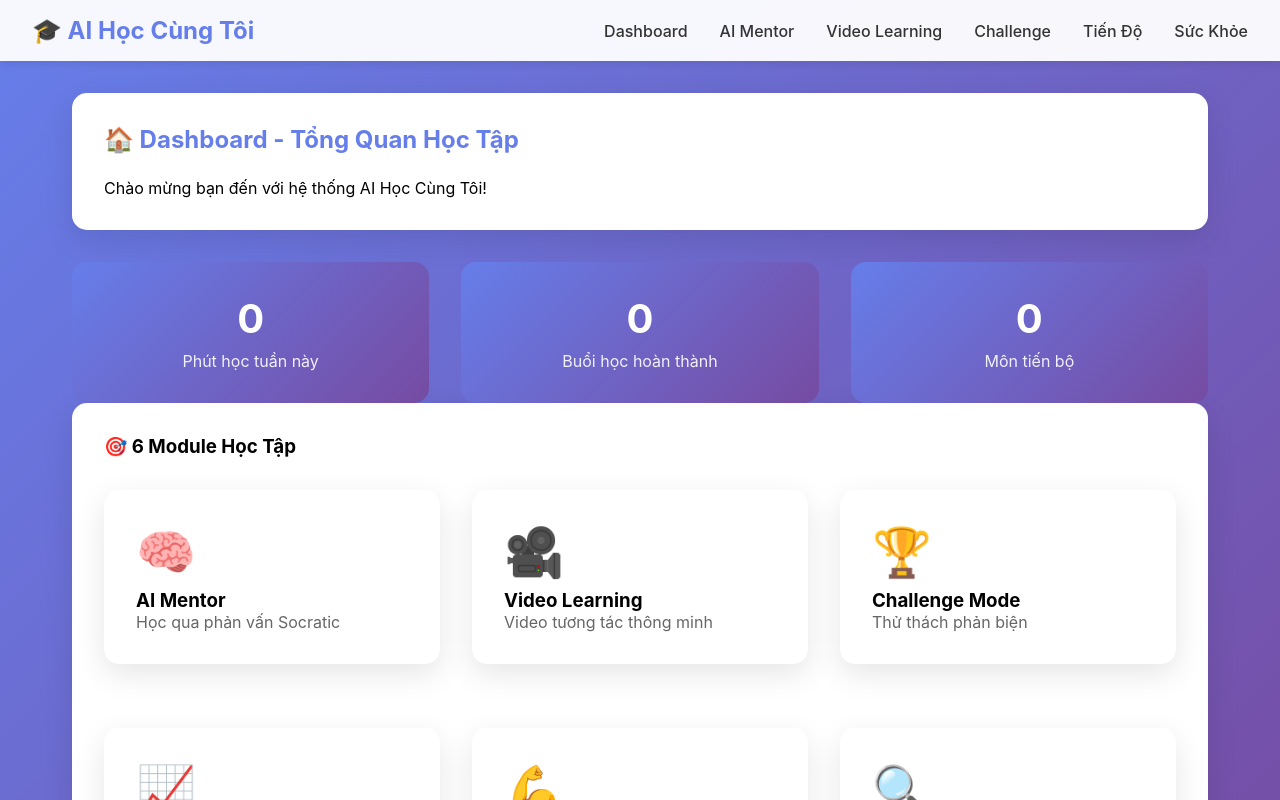
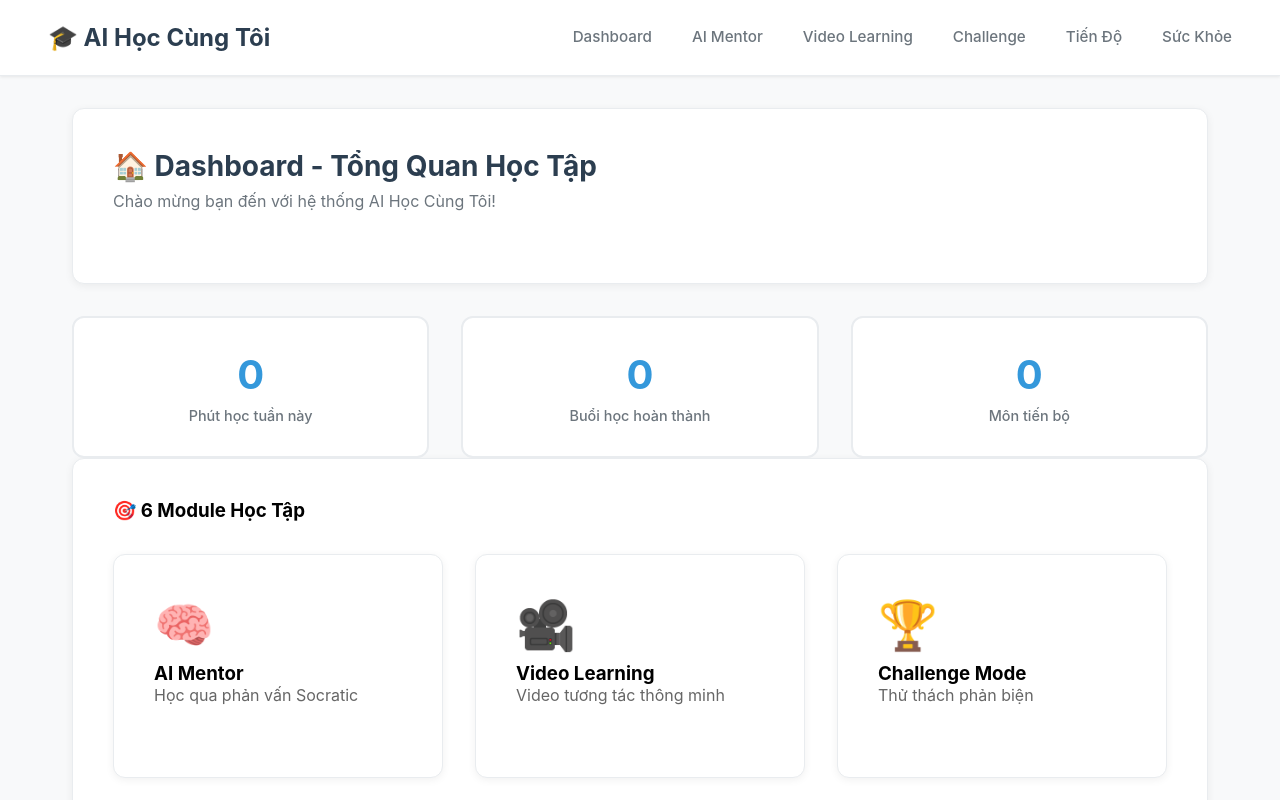
Before and after one commit to nanlux-official/AI-Hoc-Cung-Toi, a React (Create React App) app in the folder client/: page / in a window 1280 px wide. Shown: the top 800 px of the page. Built offline with nearby package versions, Linux system fonts and the light colour scheme; no server answers; the HTML template or start-up script is replaced by a standard one.

Commit message:
Redesign: Clean UI with solid colors, no gradients

```diff
--- a/client/src/App.css
+++ b/client/src/App.css
@@ -1,35 +1,42 @@
 .App {
   min-height: 100vh;
+  background: #f8f9fa;
 }
 
 .navbar {
-  background: rgba(255, 255, 255, 0.95);
-  padding: 1rem 2rem;
-  box-shadow: 0 2px 10px rgba(0,0,0,0.1);
+  background: #ffffff;
+  padding: 1.2rem 3rem;
+  box-shadow: 0 1px 3px rgba(0,0,0,0.08);
   display: flex;
   justify-content: space-between;
   align-items: center;
+  border-bottom: 1px solid #e9ecef;
 }
 
 .nav-brand h1 {
-  color: #667eea;
+  color: #2c3e50;
   font-size: 1.5rem;
+  font-weight: 700;
 }
 
 .nav-links {
   display: flex;
-  gap: 2rem;
+  gap: 2.5rem;
 }
 
 .nav-links a {
-  color: #333;
+  color: #6c757d;
   text-decoration: none;
   font-weight: 500;
-  transition: color 0.3s;
+  font-size: 0.95rem;
+  transition: color 0.2s;
+  padding: 0.5rem 0;
+  border-bottom: 2px solid transparent;
 }
 
 .nav-links a:hover {
-  color: #667eea;
+  color: #2c3e50;
+  border-bottom-color: #3498db;
 }
 
 .container {
@@ -39,37 +46,48 @@
 }
 
 .card {
-  background: white;
-  border-radius: 15px;
-  padding: 2rem;
-  box-shadow: 0 10px 30px rgba(0,0,0,0.1);
+  background: #ffffff;
+  border-radius: 12px;
+  padding: 2.5rem;
+  box-shadow: 0 2px 8px rgba(0,0,0,0.06);
+  margin-bottom: 2rem;
+  border: 1px solid #e9ecef;
+}
+
+.card h2 {
+  color: #2c3e50;
+  margin-bottom: 0.5rem;
+  font-weight: 700;
+  font-size: 1.75rem;
+}
+
+.card > p {
+  color: #6c757d;
   margin-bottom: 2rem;
 }
 
-.card h2 {
-  color: #667eea;
-  margin-bottom: 1.5rem;
-}
-
 .btn {
-  background: linear-gradient(135deg, #667eea 0%, #764ba2 100%);
+  background: #3498db;
   color: white;
   border: none;
-  padding: 0.8rem 2rem;
-  border-radius: 25px;
-  font-size: 1rem;
+  padding: 0.75rem 1.75rem;
+  border-radius: 8px;
+  font-size: 0.95rem;
+  font-weight: 600;
   cursor: pointer;
-  transition: transform 0.2s;
+  transition: all 0.2s;
 }
 
 .btn:hover {
-  transform: translateY(-2px);
-  box-shadow: 0 5px 15px rgba(102, 126, 234, 0.4);
+  background: #2980b9;
+  transform: translateY(-1px);
+  box-shadow: 0 4px 12px rgba(52, 152, 219, 0.3);
 }
 
 .btn:disabled {
-  opacity: 0.6;
+  background: #95a5a6;
   cursor: not-allowed;
+  transform: none;
 }
 
 input, textarea {
@@ -88,27 +106,28 @@ input:focus, textarea:focus {
 }
 
 .alert {
-  padding: 1rem;
-  border-radius: 10px;
-  margin-bottom: 1rem;
+  padding: 1.25rem;
+  border-radius: 8px;
+  margin-bottom: 1.5rem;
+  border-left: 4px solid;
 }
 
 .alert-success {
-  background: #d4edda;
-  color: #155724;
-  border: 1px solid #c3e6cb;
+  background: #d1f2eb;
+  color: #0c5460;
+  border-left-color: #27ae60;
 }
 
 .alert-warning {
   background: #fff3cd;
   color: #856404;
-  border: 1px solid #ffeaa7;
+  border-left-color: #f39c12;
 }
 
 .alert-error {
   background: #f8d7da;
   color: #721c24;
-  border: 1px solid #f5c6cb;
+  border-left-color: #e74c3c;
 }
 
 .grid {
@@ -119,18 +138,29 @@ input:focus, textarea:focus {
 }
 
 .stat-card {
-  background: linear-gradient(135deg, #667eea 0%, #764ba2 100%);
-  color: white;
+  background: #ffffff;
+  color: #2c3e50;
   padding: 2rem;
-  border-radius: 15px;
+  border-radius: 12px;
   text-align: center;
+  border: 2px solid #e9ecef;
+  transition: all 0.2s;
+}
+
+.stat-card:hover {
+  border-color: #3498db;
+  box-shadow: 0 4px 12px rgba(52, 152, 219, 0.15);
 }
 
 .stat-card h3 {
   font-size: 2.5rem;
   margin-bottom: 0.5rem;
+  color: #3498db;
+  font-weight: 700;
 }
 
 .stat-card p {
-  opacity: 0.9;
+  color: #6c757d;
+  font-size: 0.9rem;
+  font-weight: 500;
 }
--- a/client/src/index.css
+++ b/client/src/index.css
@@ -10,7 +10,7 @@ body {
     sans-serif;
   -webkit-font-smoothing: antialiased;
   -moz-osx-font-smoothing: grayscale;
-  background: linear-gradient(135deg, #667eea 0%, #764ba2 100%);
+  background: #f8f9fa;
   min-height: 100vh;
 }
 
```
